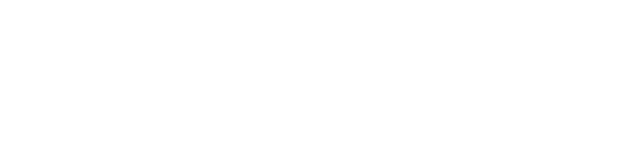
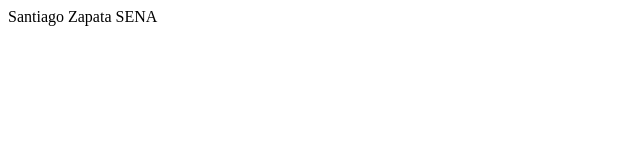
Before and after one commit to sanye587-cr7/Apuntes-clase-3237718, a plain HTML site: page index.html in a window 1280 px wide. Shown: the whole page, without its empty margins (0-640 px from the left). Drawn offline with Linux system fonts and the light colour scheme.

Commit message:
Modifique el index html con el nombre del desarrollador

```diff
--- a/index.html
+++ b/index.html
@@ -6,6 +6,7 @@
     <title>Document</title>
 </head>
 <body>
-
+    Santiago Zapata
+    SENA
 </body>
 </html>
```
